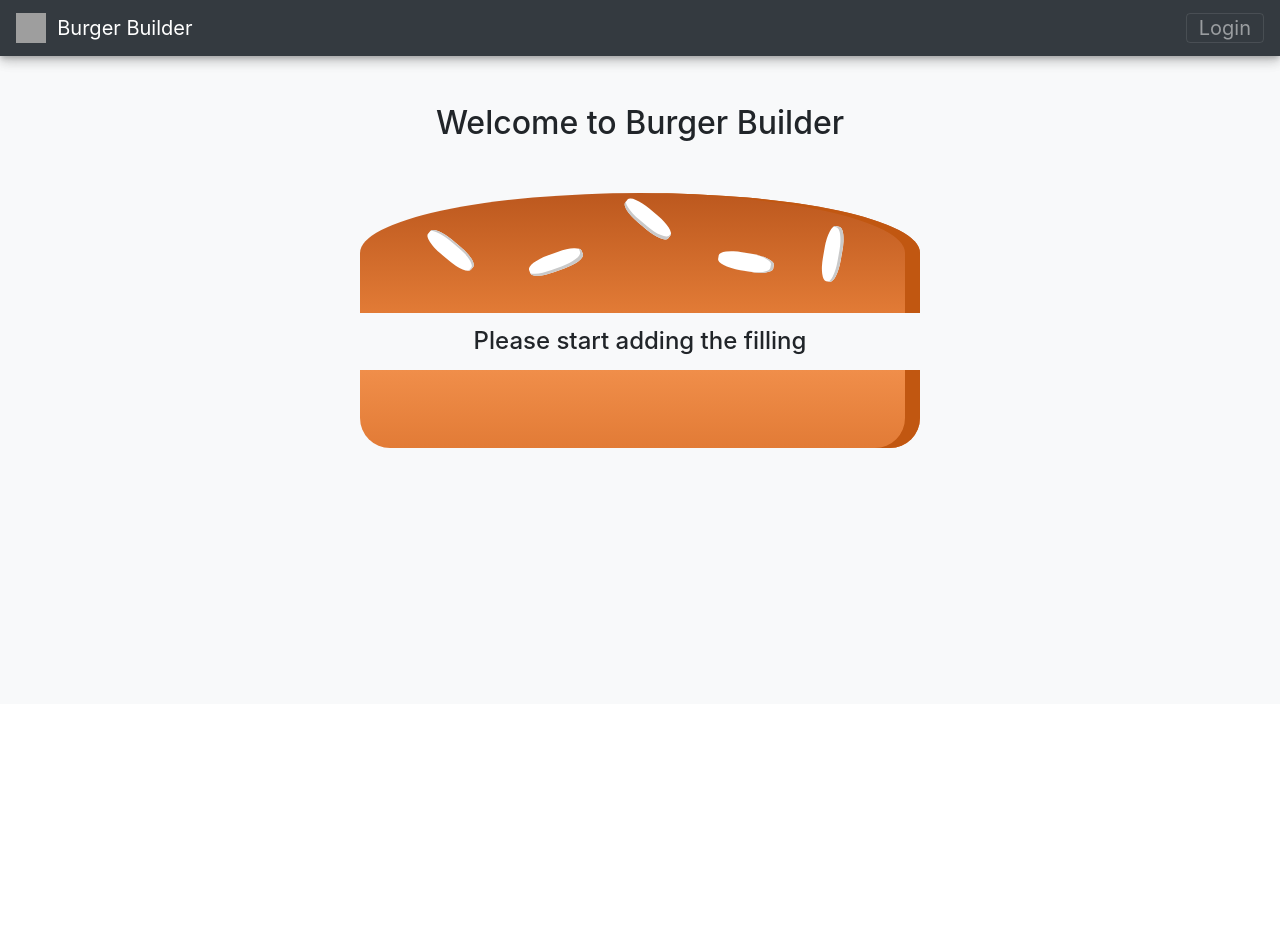
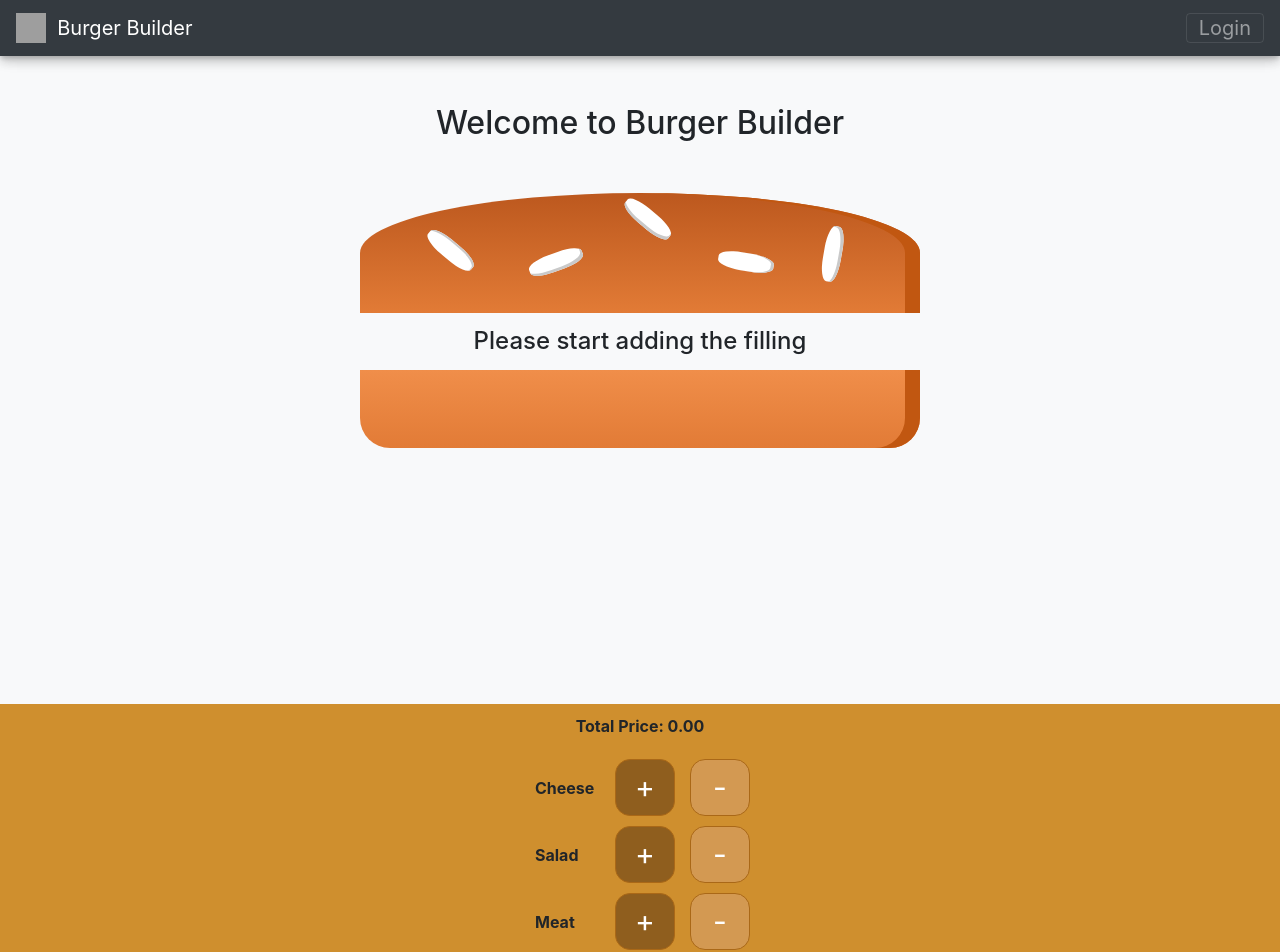
Before and after one commit to tushar-chapter247/react-training, a React (Create React App) app: page / in a window 1280 px wide. Shown: the top 952 px of the page. Before the commit the page ends 800 px from the top, so only its background shows below. Built offline with nearby package versions, Linux system fonts and the light colour scheme; grey boxes are pictures that could not be loaded.

Commit message:
Show controls to add ingredients in burger app

```diff
--- /dev/null
+++ b/src/components/burger/burger-controls/burger-controls.component.css
@@ -0,0 +1,52 @@
+.burgers-control {
+  width: 100%;
+  background-color: #cf8f2e;
+  display: flex;
+  flex-flow: column;
+  align-items: center;
+  box-shadow: 0 2px 1px #ccc;
+  margin: auto;
+  padding: 10px 0;
+}
+
+.order-button {
+  background-color: #dad735;
+  outline: none;
+  cursor: pointer;
+  border: 1px solid #966909;
+  color: #966909;
+  font-family: inherit;
+  font-size: 1.2em;
+  padding: 15px 30px;
+  box-shadow: 2px 2px 2px #966909;
+}
+
+.order-button:hover,
+.order-button:active {
+  background-color: #a0db41;
+  border: 1px solid #966909;
+  color: #966909;
+}
+
+.order-button:disabled {
+  background-color: #c7c6c6;
+  cursor: not-allowed;
+  border: 1px solid #ccc;
+  color: #888888;
+}
+
+.order-button:not(:disabled) {
+  animation: enable 0.3s linear;
+}
+
+@keyframes enable {
+  0% {
+    transform: scale(1);
+  }
+  60% {
+    transform: scale(1.1);
+  }
+  100% {
+    transform: scale(1);
+  }
+}
--- /dev/null
+++ b/src/components/burger/burger-controls/burger-controls.component.jsx
@@ -0,0 +1,28 @@
+import React from "react";
+import "./burger-controls.component.css";
+import SingleControl from "../single-control/single-control.component";
+
+const ingredients = [
+  { label: "Cheese", type: "cheese" },
+  { label: "Salad", type: "salad" },
+  { label: "Meat", type: "meat" },
+  { label: "Bacon", type: "bacon" }
+];
+
+const BurgerControls = props => {
+  return (
+    <div className="burgers-control">
+      <p>
+        <strong>Total Price: {props.totalPrice.toFixed(2)}</strong>
+      </p>
+      {ingredients.map(ingredient => (
+        <SingleControl
+          key={ingredient.label}
+          ingredient={ingredient.label}
+        />
+      ))}
+    </div>
+  );
+};
+
+export default BurgerControls;
--- /dev/null
+++ b/src/components/burger/single-control/single-control.component.css
@@ -0,0 +1,63 @@
+.single-control {
+  display: flex;
+  justify-content: space-between;
+  align-items: center;
+  margin: 5px 0;
+}
+
+.single-control button {
+  display: block;
+  font: inherit;
+  padding: 5px;
+  margin: 0 5px;
+  width: 60px;
+  border: 1px solid #AA6817;
+  cursor: pointer;
+  outline: none;
+}
+
+
+.single-control button:disabled {
+  background-color: #AC9980;
+  border: 1px solid #7E7365;
+  color: #ccc;
+  cursor: default;
+}
+
+.single-control button:hover:disabled {
+  background-color: #AC9980;
+  color: #ccc;
+  cursor: not-allowed;
+}
+
+.label {
+  padding: 10px;
+  font-weight: bold;
+  width: 80px;
+}
+
+.single-control .less-button, .single-control .more-button {
+  color: white;
+  border-radius: 15px;
+  font-size: 30px;
+  margin-left: 10px;
+  text-align: center;
+}
+
+.single-control .less-button {
+  background-color: #D39952;
+}
+
+.single-control .more-button {
+  background-color: #8F5E1E;
+}
+
+.single-control .less-button:hover, .single-control .less-button:active {
+  background-color: #DAA972;
+  color: white;
+}
+
+.single-control .more-button:hover,.single-control .more-button:active {
+  background-color: #99703F;
+  color: white;
+}
--- /dev/null
+++ b/src/components/burger/single-control/single-control.component.jsx
@@ -0,0 +1,12 @@
+import React from 'react'
+import './single-control.component.css';
+
+const SingleControl = (props) => (
+  <div className='single-control'>
+      <div className='label'>{props.ingredient}</div>
+      <button className='more-button' onClick={props.add}>+</button>
+      <button className='less-button' onClick={props.remove} disabled={props.disabled}>-</button>
+  </div>
+)
+
+export default SingleControl;
--- a/src/containers/builder/builder.container.jsx
+++ b/src/containers/builder/builder.container.jsx
@@ -1,5 +1,6 @@
 import React, { Component } from "react";
 import Burger from "../../components/burger/burger.component";
+import BurgerControls from "../../components/burger/burger-controls/burger-controls.component";
 
 class Builder extends Component {
   constructor() {
@@ -11,7 +12,8 @@ class Builder extends Component {
         bacon: 0,
         salad: 0,
         meat: 0
-      }
+      },
+      totalPrice: 0
     };
   }
 
@@ -19,6 +21,7 @@ class Builder extends Component {
     return (
       <>
         <Burger ingredients={this.state.ingredients} />
+        <BurgerControls totalPrice={this.state.totalPrice} />
       </>
     );
   }
```
